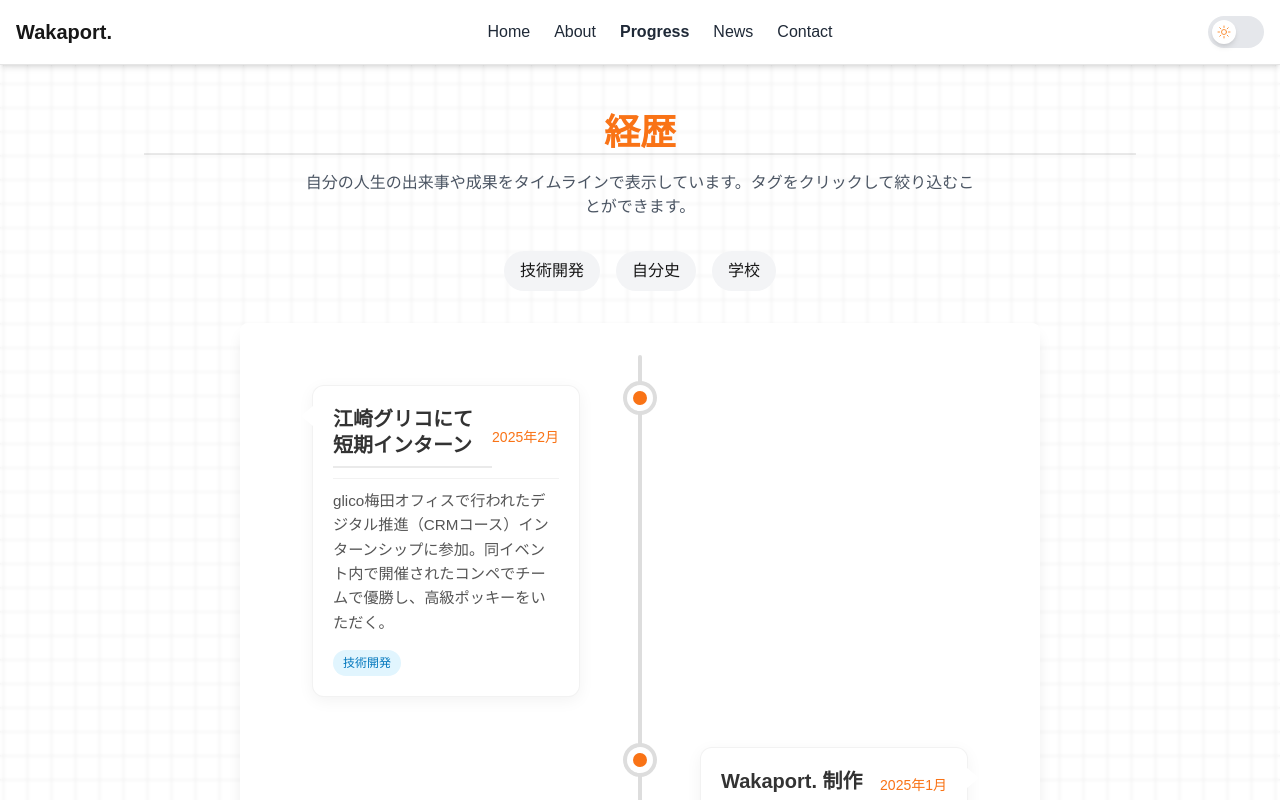
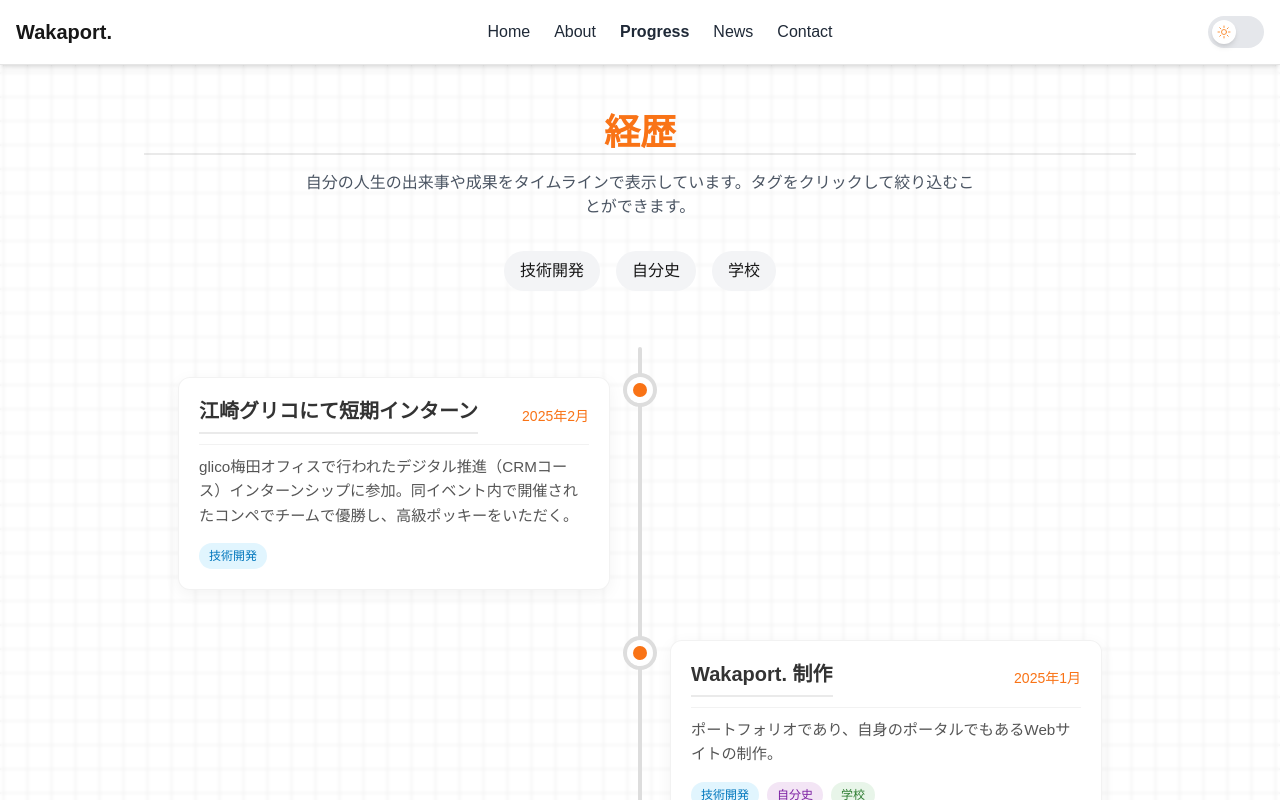
Before and after one commit to waka320/wakaport, a Next.js app in the folder wakanext/: page /progress in a window 1280 px wide. Shown: the top 800 px of the page. Built offline with nearby package versions, Linux system fonts and the light colour scheme.

Commit message:
feat: timeline design

```diff
--- a/wakanext/src/app/(pages)/progress/page.tsx
+++ b/wakanext/src/app/(pages)/progress/page.tsx
@@ -60,7 +60,7 @@ const ProgressPage = () => {
                     )}
                 </div>
 
-                <div className="content-background mb-8 p-5 md:p-6 rounded-lg shadow-lg transition-all duration-300 hover:shadow-xl">
+                <div className=" mb-8 md:p-6 rounded-lg transition-all duration-300 ">
                     <Timeline projects={filteredProjects} />
                 </div>
 
--- a/wakanext/src/styles/timeline.scss
+++ b/wakanext/src/styles/timeline.scss
@@ -12,6 +12,10 @@ $dark-text-color: #ffffff;
 $dark-text-muted-color: #9ca3af;
 $dark-border-color: #374151;
 
+// 変数を定義
+$timeline-center-mobile: 21px; // モバイル時の中心線の位置
+$timeline-center-desktop: 50%; // デスクトップ時の中心線の位置
+
 .timeline {
     position: relative;
     max-width: 1200px;
@@ -25,12 +29,12 @@ $dark-border-color: #374151;
         background: var(--primary-light, #ddd);
         top: 0;
         bottom: 0;
-        left: 20px;
+        left: $timeline-center-mobile;
         margin-left: -2px;
         border-radius: 4px;
 
         @media (min-width: 768px) {
-            left: 50%;
+            left: $timeline-center-desktop;
         }
     }
 }
@@ -50,16 +54,16 @@ $dark-border-color: #374151;
 
     @media (min-width: 768px) {
         width: 50%;
-        padding: 10px 40px;
+        padding: 10px;
 
         &:nth-child(odd) {
             left: 0;
-            padding-right: 60px;
+            padding-right: 30px;
         }
 
         &:nth-child(even) {
             left: 50%;
-            padding-left: 60px;
+            padding-left: 30px;
         }
     }
 }
@@ -68,7 +72,8 @@ $dark-border-color: #374151;
     position: absolute;
     width: 26px;
     height: 26px;
-    left: 18px;
+    left: $timeline-center-mobile;
+    transform: translateX(-50%); // 中央揃え
     background: #fff;
     border-radius: 50%;
     display: flex;
@@ -80,6 +85,7 @@ $dark-border-color: #374151;
     @media (min-width: 768px) {
         left: auto;
         right: -13px;
+        transform: none; // デスクトップではリセット
 
         .timeline-item:nth-child(even) & {
             right: auto;
@@ -101,7 +107,7 @@ $dark-border-color: #374151;
 }
 
 .timeline-content {
-    padding: 20px;
+    padding: 15px; // モバイル向けに狭めたパディング
     background: #fff;
     border-radius: 12px;
     box-shadow: 0 4px 16px rgba(0, 0, 0, 0.05);
@@ -109,23 +115,8 @@ $dark-border-color: #374151;
     transition: all 0.3s ease;
     border: 1px solid rgba(0, 0, 0, 0.05);
 
-    &::after {
-        content: '';
-        position: absolute;
-        border-style: solid;
-        border-width: 10px 12px 10px 0;
-        border-color: transparent #fff transparent transparent;
-        top: 20px;
-        left: -12px;
-
-        @media (min-width: 768px) {
-            .timeline-item:nth-child(even) & {
-                left: auto;
-                right: -12px;
-                border-width: 10px 0 10px 12px;
-                border-color: transparent transparent transparent #fff;
-            }
-        }
+    @media (min-width: 640px) {
+        padding: 20px; // デスクトップではオリジナルのパディングに戻す
     }
 
     .timeline-item:hover & {
```
